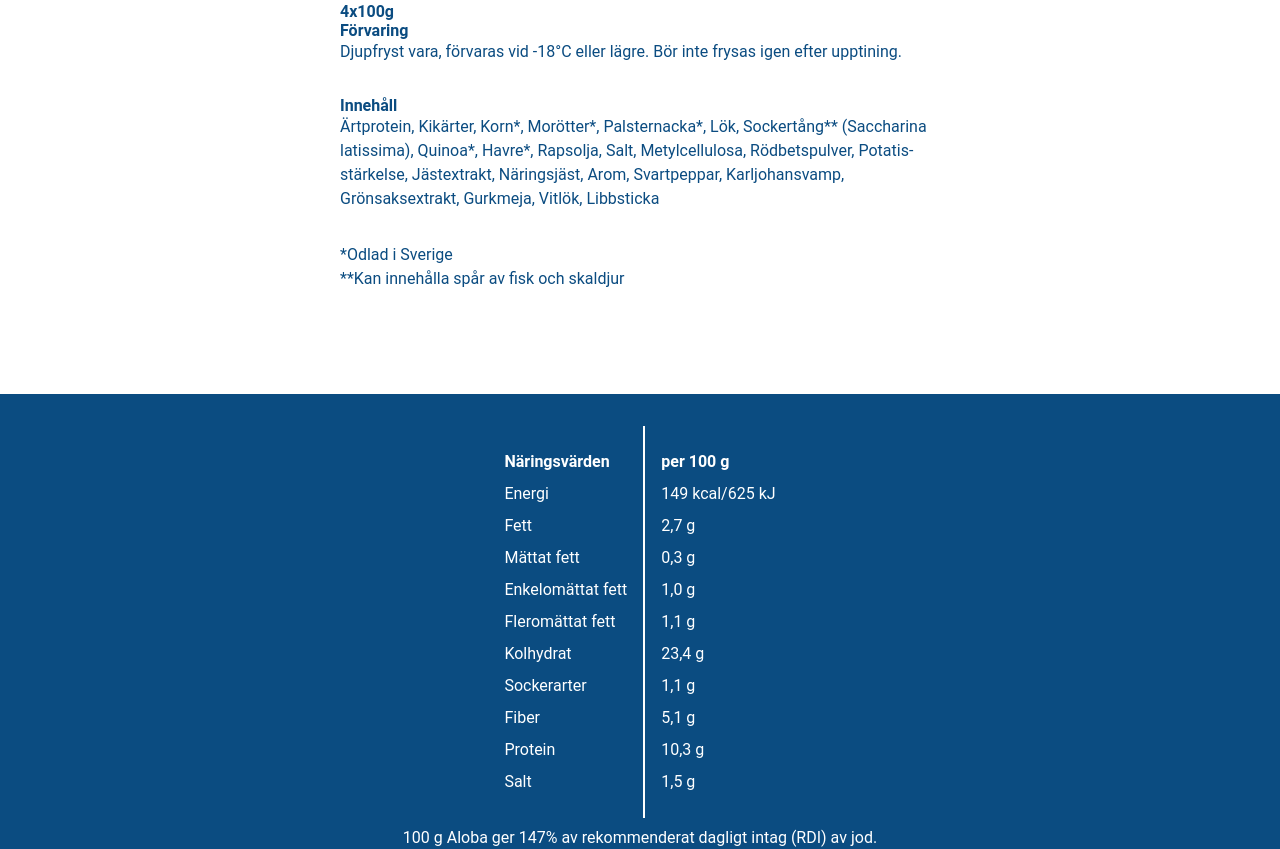
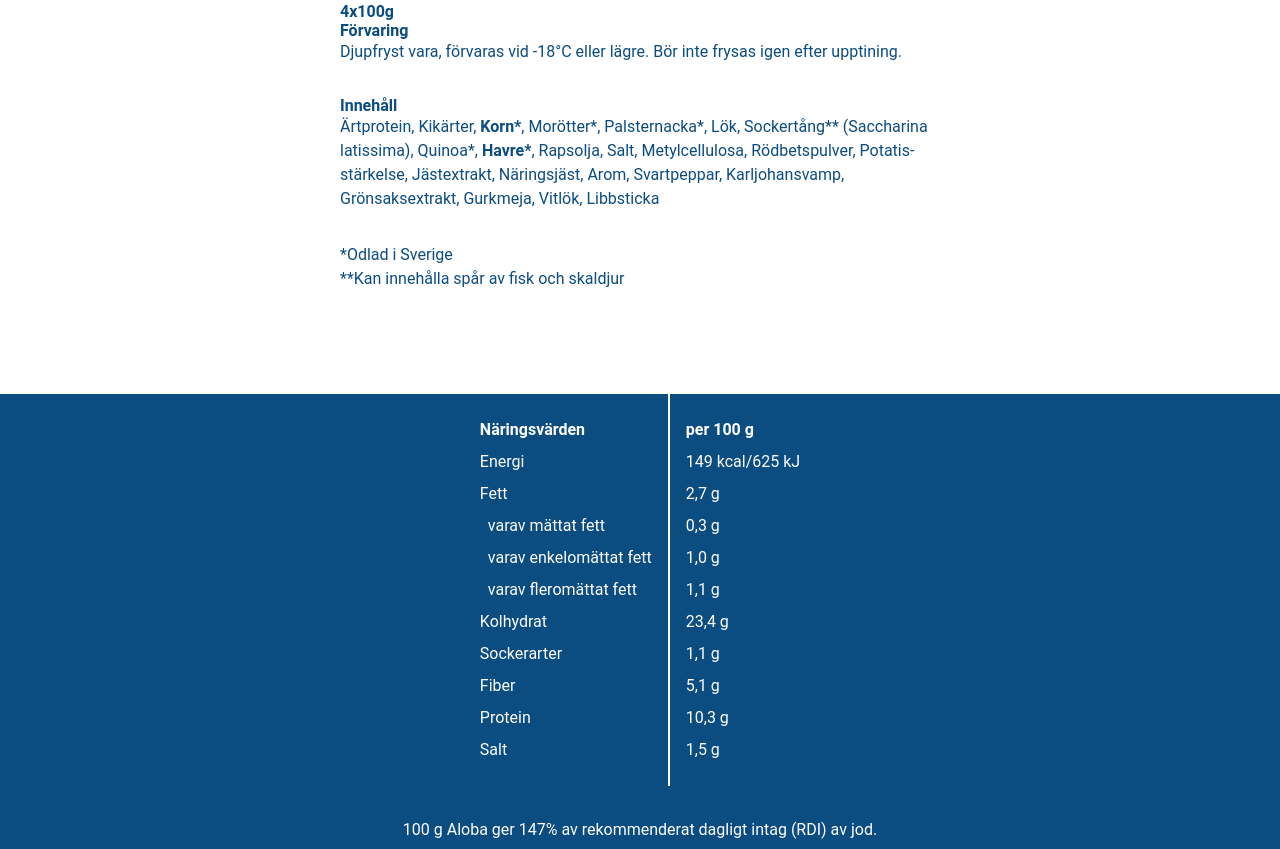
Before and after one commit to aloba-web/aloba-web.github.io, a React (Create React App) app: page /products/burgare in a window 1280 px wide. Shown: the part 705-1554 px from the top of the page. Built offline with nearby package versions, Linux system fonts and the light colour scheme.

Commit message:
update content

```diff
--- a/src/components/Carousels/Intro/Carousel.tsx
+++ b/src/components/Carousels/Intro/Carousel.tsx
@@ -10,18 +10,15 @@ import Oats from "../../../assets/oat-desktop.jpg";
 const carouselItems: Array<{ backgroundImage: string; text: string }> = [
   {
     backgroundImage: Ocean,
-    text:
-      "Alger från de kalla och rena haven utanför Trondheim i Norge. Svensk havre, korn och quinoa – Välkommen att njuta av Alobas burgare och färs – när du vill vara hälsosam mot dig själv, och planeten vi lever på…",
+    text: "Alger från de kalla och rena haven utanför Trondheim i Norge",
   },
   {
     backgroundImage: Oats,
-    text:
-      "Alger från de kalla och rena haven utanför Trondheim i Norge. Svensk havre, korn och quinoa – Välkommen att njuta av Alobas burgare och färs – när du vill vara hälsosam mot dig själv, och planeten vi lever på…",
+    text: "100% plantbaserat med bland annat svenskt havre, korn och quinoa",
   },
   {
     backgroundImage: Hero,
-    text:
-      "Äntligen! Nu lanserar vi Aloba - ett nytt plantbaserat matkoncept som kombinerar smak och hälsa med utvalda nordiska råvaror. 100% plantbaserat. Och riktigt gott.",
+    text: "Äntligen! Nu lanserar vi Aloba",
   },
 ];
 
@@ -46,7 +43,9 @@ const Carousel: React.FC = () => {
               backgroundImage: `url(${item.backgroundImage})`,
             }}
           >
-            <span className="text" style={{fontWeight: "bold"}}>{item.text}</span>
+            <span className="text" style={{ fontWeight: "bold" }}>
+              {item.text}
+            </span>
           </div>
         </div>
       ))}
--- a/src/pages/Home/Home.tsx
+++ b/src/pages/Home/Home.tsx
@@ -17,8 +17,8 @@ const What: React.FC = () => {
       <h2>Vad är Aloba?</h2>
       <span>100% plantbaserat</span>
       <p>
-        Låt dina smaklökar kittlas av utvalda nordiska  råvaror i form av
-        burgare eller färs - helt fri från soja - och tillagad i Sverige. Du
+        Låt dina smaklökar kittlas av utvalda nordiska råvaror i form av
+        burgare eller färs. Helt fri från soja och tillagad i Sverige. Du
         hittar Aloba i frysdisken i välsorterade matbutiker. 100% plantbaserat.
         Och riktigt gott.
       </p>
--- a/src/pages/Product/Product.scss
+++ b/src/pages/Product/Product.scss
@@ -36,7 +36,10 @@
     background-color: $classic-blue;
     display: flex;
     flex-direction: column;
-    padding: 32px;
+
+    .disclaimer {
+      margin: 32px;
+    }
 
     .nutritions-wrapper {
       display: flex;
@@ -50,6 +53,7 @@
       }
       .nutritions-amount,
       .nutritions-name {
+        white-space: pre-wrap;
         padding: 16px;
       }
     }
--- a/src/pages/Product/Product.tsx
+++ b/src/pages/Product/Product.tsx
@@ -26,13 +26,16 @@ const getNutritions: React.FC<Product> = (product: Product) => (
         ))}
       </div>
     </div>
-    <p>100 g Aloba ger 147% av rekommenderat dagligt intag (RDI) av jod.</p>
+    <p className="disclaimer">100 g Aloba ger 147% av rekommenderat dagligt intag (RDI) av jod.</p>
   </div>
 );
 
 const Products: React.FC = () => {
   const { id } = useParams<RouteParams>();
   const product = productsDataMock.find((product) => product.id === id);
+  const createMarkup = (markup: string) => {
+    return { __html: markup };
+  };
 
   return (
     <>
@@ -52,12 +55,15 @@ const Products: React.FC = () => {
             <div className="section">
               <span className="sub-title">Innehåll</span>
               <p>
-                {product?.ingredients.map(
-                  (ingredient, index) =>
-                    `${ingredient}${
-                      index < product.ingredients.length - 1 ? ", " : ""
-                    }`
-                )}
+                {product?.ingredients.map((ingredient, index) => (
+                  <span key={ingredient}
+                    dangerouslySetInnerHTML={createMarkup(
+                      `${ingredient}${
+                        index < product.ingredients.length - 1 ? ", " : ""
+                      }`
+                    )}
+                  ></span>
+                ))}
               </p>
             </div>
             <div className="section">
--- a/src/pages/Products/Products.tsx
+++ b/src/pages/Products/Products.tsx
@@ -35,15 +35,15 @@ export const productsDataMock: Array<Product> = [
         amount: "2,7 g",
       },
       {
-        name: "Mättat fett",
+        name: "  varav mättat fett",
         amount: "0,3 g",
       },
       {
-        name: "Enkelomättat fett",
+        name: "  varav enkelomättat fett",
         amount: "1,0 g",
       },
       {
-        name: "Fleromättat fett",
+        name: "  varav fleromättat fett",
         amount: "1,1 g",
       },
       {
@@ -70,13 +70,13 @@ export const productsDataMock: Array<Product> = [
     ingredients: [
       "Ärtprotein",
       "Kikärter",
-      "Korn*",
+      "<b>Korn*</b>",
       "Morötter*",
       "Palsternacka*",
       "Lök",
       "Sockertång** (Saccharina latissima)",
       "Quinoa*",
-      "Havre*",
+      "<b>Havre*</b>",
       "Rapsolja",
       "Salt",
       "Metylcellulosa",
@@ -107,13 +107,13 @@ export const productsDataMock: Array<Product> = [
     ingredients: [
       "Ärtprotein",
       "Kikärter",
-      "Korn*",
+      "<b>Korn*</b>",
       "Morötter*",
       "Palsternacka*",
       "Lök",
       "Sockertång** (Saccharina latissima)",
       "Quinoa*",
-      "Havre*",
+      "<b>Havre*</b>",
       "Rapsolja",
       "Salt",
       "Metylcellulosa",
@@ -141,15 +141,15 @@ export const productsDataMock: Array<Product> = [
         amount: "2,7 g",
       },
       {
-        name: "Mättat fett",
+        name: "  varav mättat fett",
         amount: "0,3 g",
       },
       {
-        name: "Enkelomättat fett",
+        name: "  varav enkelomättat fett",
         amount: "1,0 g",
       },
       {
-        name: "Fleromättat fett",
+        name: "  varav fleromättat fett",
         amount: "1,1 g",
       },
       {
```
